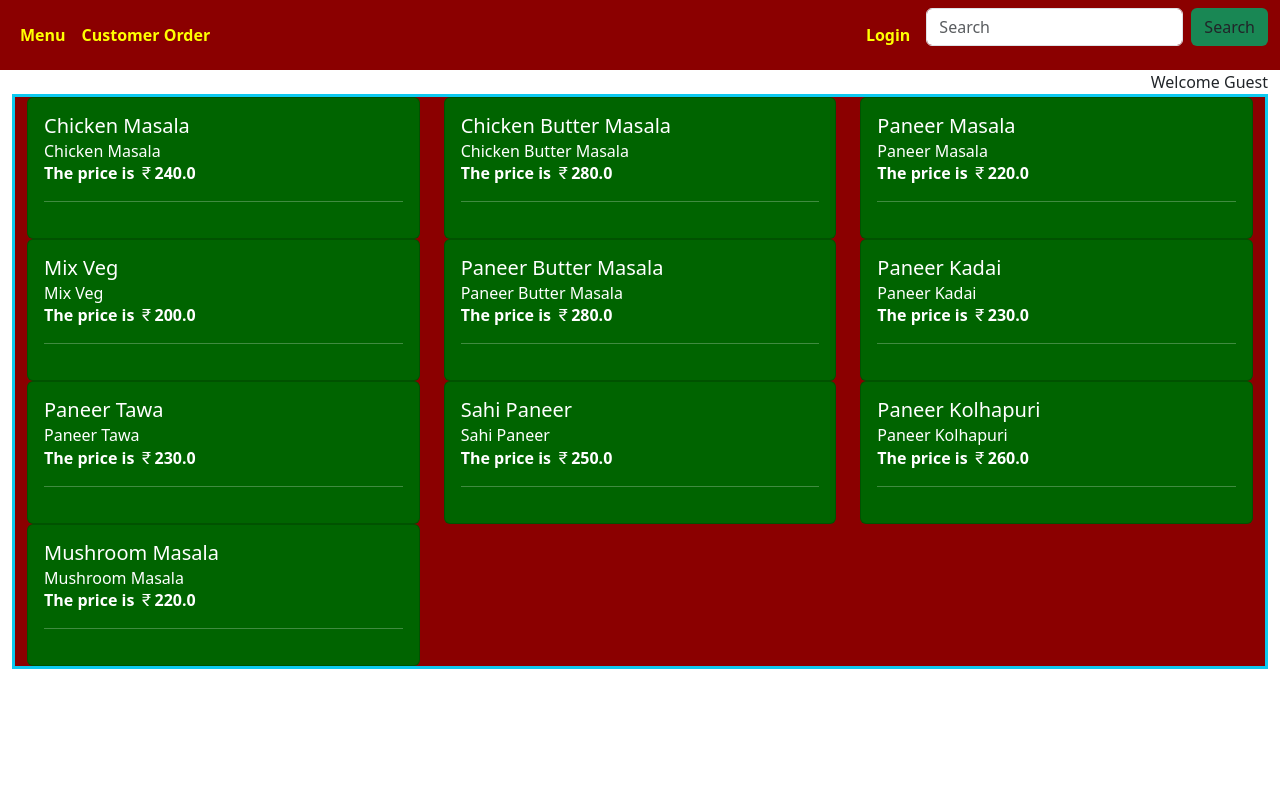
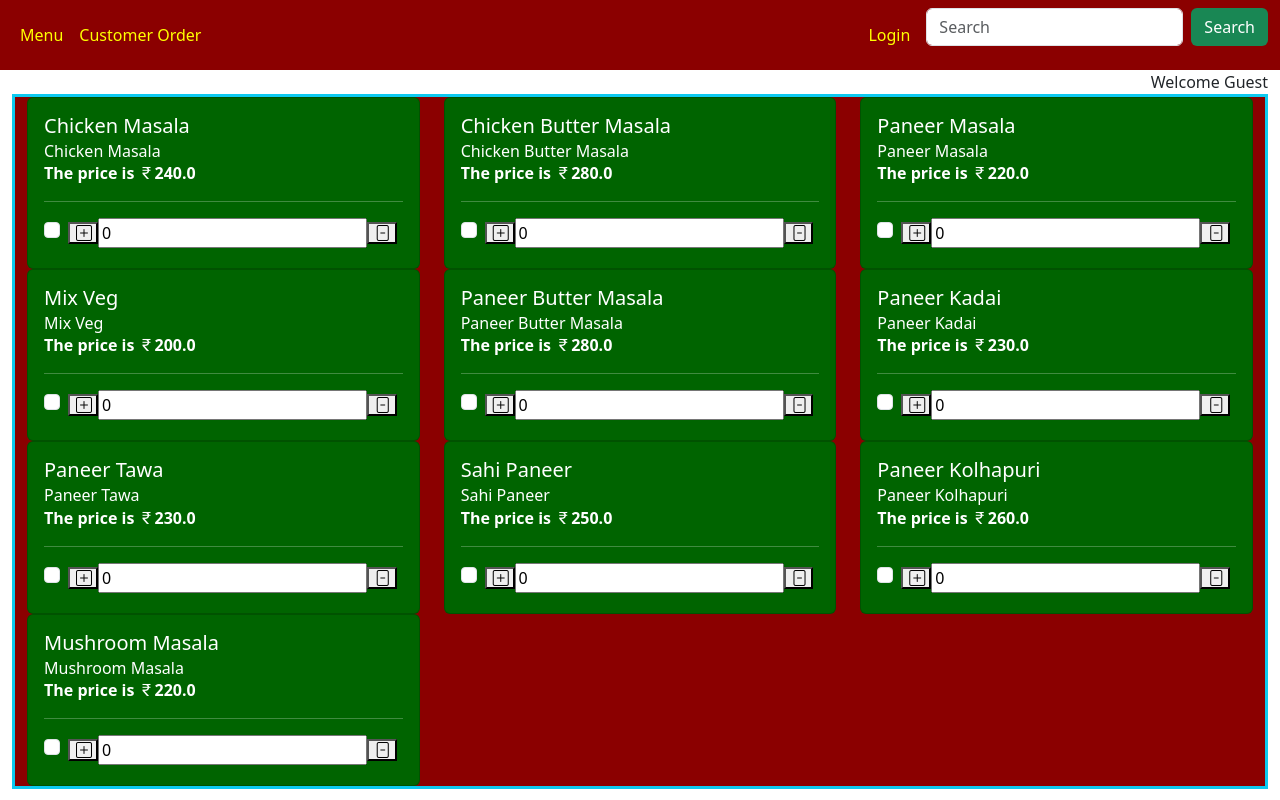
Before and after one commit to ksinha93/angular-lab-POC, an Angular app: page /hello in a window 1280 px wide. Built offline with nearby package versions, Linux system fonts and the light colour scheme.

Commit message:
2 files modified

```diff
--- a/src/app/app.component.html
+++ b/src/app/app.component.html
@@ -9,24 +9,19 @@
       aria-controls="navbarSupportedContent"
       aria-expanded="false"
       aria-label="Toggle navigation"
+			style="background-color:indianred"
     >
-      <span class="navbar-toggler-icon"></span>
+		<span class="navbar-toggler-icon"></span>
     </button>
     <div class="collapse navbar-collapse" id="navbarSupportedContent">
       <ul class="navbar-nav me-auto mb-2 mb-lg-0">
         <li class="nav-item">
-          <a
-            [routerLink]="['./hello']"
-            class="nav-link"
-            style="color:yellow;font-weight:bold"
+          <a [routerLink]="['./hello']" class="nav-link" style="color:yellow;"
             >Menu</a
           >
         </li>
         <li class="nav-item">
-          <a
-            [routerLink]="['./custord']"
-            class="nav-link"
-            style="color:yellow;font-weight:bold"
+          <a [routerLink]="['./custord']" class="nav-link" style="color:yellow;"
             >Customer Order</a
           >
         </li>
@@ -38,7 +33,7 @@
           [routerLink]="['./login']"
           class="btn btn-primary nav-link"
           *ngIf="!isUserValid"
-          style="color:yellow;font-weight:bold"
+          style="color:yellow;"
         >
           Login
         </button>
@@ -49,7 +44,7 @@
           type="button"
           class="btn btn-primary nav-link"
           *ngIf="isUserValid"
-          style="color:yellow;font-weight:bold"
+          style="color:yellow;"
         >
           Log Out
         </button>
@@ -67,6 +62,7 @@
         class="btn bg-success"
         type="button"
         (click)="SearchMenu(search.value)"
+        style="color:white;"
       >
         Search
       </button>
--- a/src/app/hello.component.html
+++ b/src/app/hello.component.html
@@ -19,13 +19,11 @@
               [value]="item"
               (change)="onCheckBoxSelect($event, item)"
               [checked]="isChecked(item)"
-              [hidden]="!LoginStatus"
-              class="form-check-input"
+              class="form-check-input col-xs-3 col-md-3"
             />
             <button
               (click)="addItem(item)"
-              [hidden]="!LoginStatus"
-              class="ms-2"
+              class="ms-2 col-xs-1 col-md-1"
             >
               <span>
                 <i class="bi bi-plus-square"></i>
@@ -35,11 +33,13 @@
               type="text"
               value=""
               [(ngModel)]="item.itemQty"
-              [hidden]="!LoginStatus"
-              style="width:65%;"
+              class="col-xs-1 col-sm-3 col-md-9"
             />
-            <button (click)="removeItem(item)" [hidden]="!LoginStatus">
-              <span>
+            <button
+              (click)="removeItem(item)"
+              class="col-xs-1 col-md-1"
+            >
+              <span class="col-xs-1 col-md-1">
                 <i class="bi bi-file-minus"></i>
               </span>
             </button>
```
